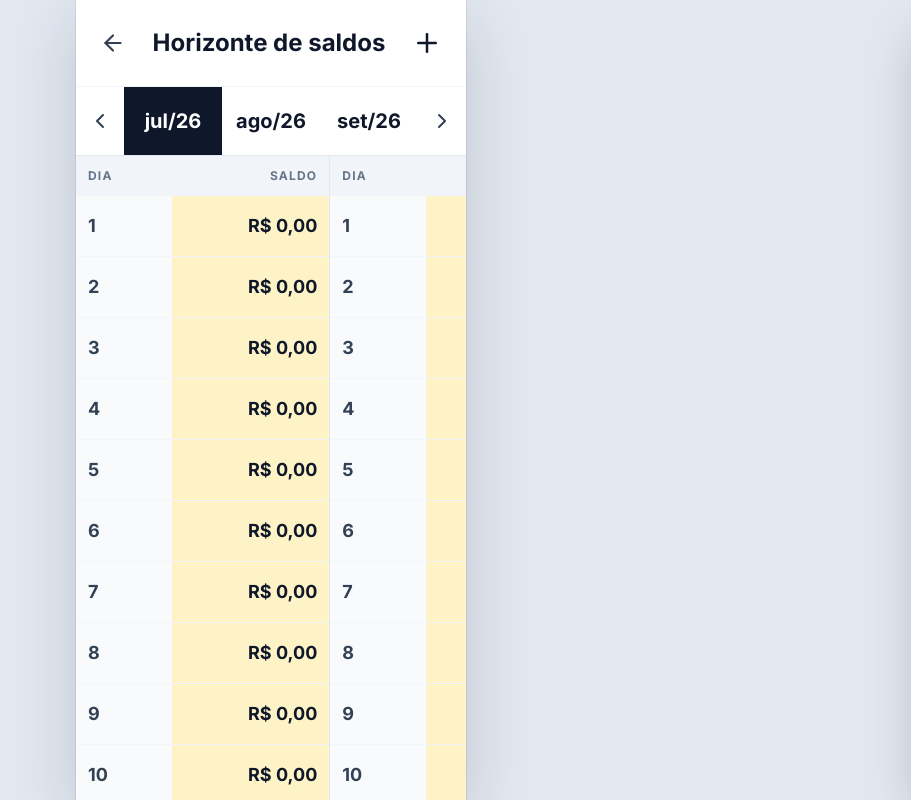
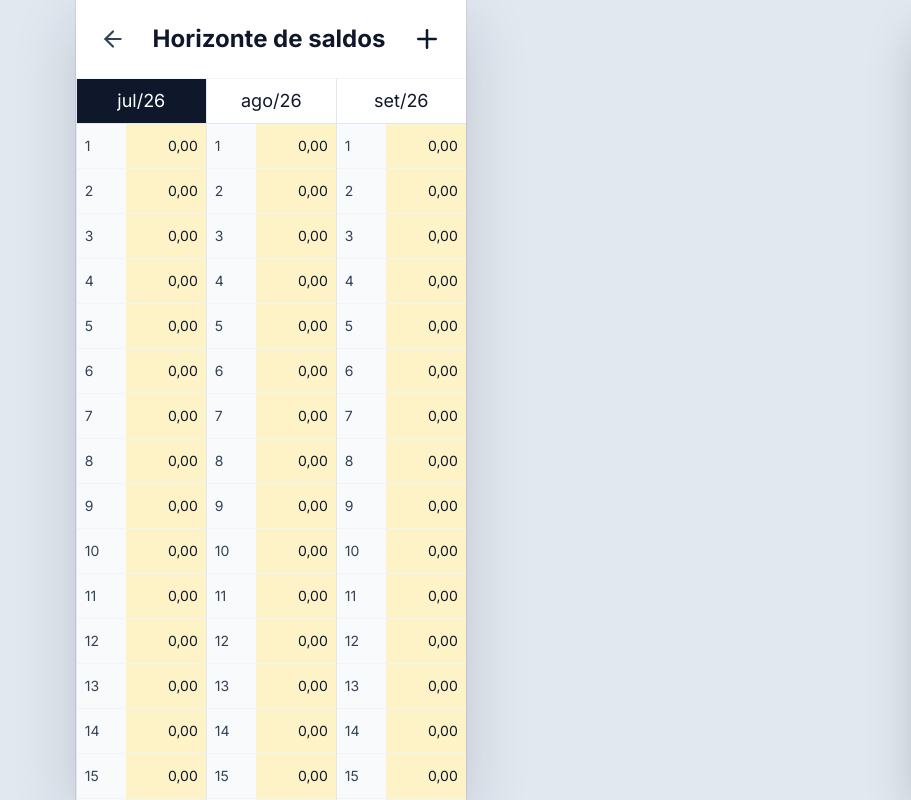
Before and after one commit to Heitor-moreira/Drachma, a React (Vite) app: page / in a window 1280 px wide. Both pictures are taken after a click on the button 806 px from the left and 22 px from the top of the page. Shown: the whole page, without its empty margins (369-1280 px from the left). Built offline with nearby package versions, Linux system fonts and the light colour scheme.

Commit message:
Refina layout do horizonte de saldos

```diff
--- a/components/BalanceHorizonView.tsx
+++ b/components/BalanceHorizonView.tsx
@@ -1,84 +1,56 @@
-import React, { useMemo, useRef } from 'react';
+import React, { useEffect, useMemo, useRef, useState } from 'react';
 import { ArrowLeft, ChevronLeft, ChevronRight, Plus } from 'lucide-react';
 import { CreditCard, DateRange, InitialBalance, Transaction, TransactionType } from '../types';
 import { projectTransactions } from '../finance';
 
-interface Props {
-  transactions: Transaction[];
-  dateRange: DateRange;
-  setDateRange: (range: DateRange) => void;
-  initialBalance: InitialBalance;
-  cards: CreditCard[];
-  currencySymbol: string;
-  onBack: () => void;
-  onAdd: () => void;
-}
-
+interface Props { transactions: Transaction[]; dateRange: DateRange; setDateRange: (range: DateRange) => void; initialBalance: InitialBalance; cards: CreditCard[]; currencySymbol: string; onBack: () => void; onAdd: () => void; }
 const parseDate = (value: string) => { const [year, month, day] = value.split('-').map(Number); return new Date(year, month - 1, day, 12); };
 const formatDate = (date: Date) => `${date.getFullYear()}-${String(date.getMonth() + 1).padStart(2, '0')}-${String(date.getDate()).padStart(2, '0')}`;
-const monthName = (date: Date) => date.toLocaleDateString('pt-BR', { month: 'short', year: '2-digit' }).replace('.', '').replace(' de ', '/');
+const monthLabel = (date: Date) => date.toLocaleDateString('pt-BR', { month: 'short', year: '2-digit' }).replace('.', '').replace(' de ', '/');
 
 const BalanceHorizonView: React.FC<Props> = ({ transactions, dateRange, setDateRange, initialBalance, cards, currencySymbol, onBack, onAdd }) => {
   const anchor = parseDate(dateRange.start);
+  const scrollRef = useRef<HTMLDivElement>(null);
+  const [activeIndex, setActiveIndex] = useState(12);
   const months = useMemo(() => {
-    const firstMonth = new Date(anchor.getFullYear(), anchor.getMonth(), 1, 12);
-    const lastMonth = new Date(anchor.getFullYear(), anchor.getMonth() + 3, 0, 12);
-    const projected = projectTransactions(transactions, '0000-01-01', formatDate(lastMonth), cards);
-    let carriedBalance = initialBalance.amount + projected
-      .filter(transaction => parseDate(transaction.date) < firstMonth)
-      .reduce((sum, transaction) => sum + (transaction.type === TransactionType.INCOME ? transaction.amount : -transaction.amount), 0);
-
-    return Array.from({ length: 3 }, (_, monthIndex) => {
-      const month = new Date(firstMonth.getFullYear(), firstMonth.getMonth() + monthIndex, 1, 12);
-      const daysInMonth = new Date(month.getFullYear(), month.getMonth() + 1, 0).getDate();
-      const rows = Array.from({ length: daysInMonth }, (_, dayIndex) => {
+    const first = new Date(anchor.getFullYear(), anchor.getMonth() - 12, 1, 12);
+    const last = new Date(anchor.getFullYear(), anchor.getMonth() + 13, 0, 12);
+    const projected = projectTransactions(transactions, '0000-01-01', formatDate(last), cards);
+    let balance = initialBalance.amount + projected.filter(t => parseDate(t.date) < first).reduce((sum, t) => sum + (t.type === TransactionType.INCOME ? t.amount : -t.amount), 0);
+    return Array.from({ length: 25 }, (_, index) => {
+      const month = new Date(first.getFullYear(), first.getMonth() + index, 1, 12);
+      const days = new Date(month.getFullYear(), month.getMonth() + 1, 0).getDate();
+      const rows = Array.from({ length: days }, (_, dayIndex) => {
         const date = formatDate(new Date(month.getFullYear(), month.getMonth(), dayIndex + 1, 12));
-        const total = projected.filter(transaction => transaction.date === date)
-          .reduce((sum, transaction) => sum + (transaction.type === TransactionType.INCOME ? transaction.amount : -transaction.amount), 0);
-        carriedBalance += total;
-        return { day: dayIndex + 1, balance: carriedBalance };
+        balance += projected.filter(t => t.date === date).reduce((sum, t) => sum + (t.type === TransactionType.INCOME ? t.amount : -t.amount), 0);
+        return { day: dayIndex + 1, balance };
       });
       return { month, rows };
     });
   }, [transactions, dateRange, initialBalance, cards]);
 
+  const monthWidth = () => scrollRef.current ? scrollRef.current.clientWidth / 3 : 0;
+  const scrollToIndex = (index: number) => scrollRef.current?.scrollTo({ left: Math.max(0, Math.min(index, months.length - 3) * monthWidth()), behavior: 'smooth' });
   const moveMonth = (delta: number) => {
-    const next = new Date(anchor.getFullYear(), anchor.getMonth() + delta, 1, 12);
-    setDateRange({ start: formatDate(next), end: formatDate(new Date(next.getFullYear(), next.getMonth() + 1, 0, 12)) });
-  };
-  const swipeStartX = useRef<number | null>(null);
-  const onTouchStart = (event: React.TouchEvent<HTMLElement>) => { swipeStartX.current = event.touches[0]?.clientX ?? null; };
-  const onTouchEnd = (event: React.TouchEvent<HTMLElement>) => {
-    if (swipeStartX.current === null) return;
-    const distance = (event.changedTouches[0]?.clientX ?? swipeStartX.current) - swipeStartX.current;
-    swipeStartX.current = null;
-    if (Math.abs(distance) >= 50) moveMonth(distance < 0 ? 1 : -1);
+    const next = Math.max(0, Math.min(months.length - 3, activeIndex + delta));
+    setActiveIndex(next);
+    scrollToIndex(next);
   };
 
-  return <section className="min-h-full touch-pan-y bg-white dark:bg-slate-950" onTouchStart={onTouchStart} onTouchEnd={onTouchEnd}>
-    <header className="flex items-center justify-between border-b border-slate-100 px-4 py-5 dark:border-slate-800">
-      <button onClick={onBack} aria-label="Voltar" className="rounded-xl p-2 text-slate-700 dark:text-white"><ArrowLeft size={26} /></button>
-      <h1 className="text-2xl font-black text-slate-900 dark:text-white">Horizonte de saldos</h1>
-      <button onClick={onAdd} aria-label="Adicionar lançamento" className="rounded-xl p-2 text-slate-900 dark:text-white"><Plus size={30} /></button>
-    </header>
+  useEffect(() => { const timer = window.setTimeout(() => scrollToIndex(12), 0); return () => window.clearTimeout(timer); }, []);
+  const handleScroll = () => { const width = monthWidth(); if (!width) return; const index = Math.round((scrollRef.current?.scrollLeft ?? 0) / width); setActiveIndex(Math.max(0, Math.min(index, months.length - 3))); };
 
-    <div className="flex items-center border-b border-slate-200 bg-white dark:border-slate-800 dark:bg-slate-900">
-      <button onClick={() => moveMonth(-1)} aria-label="Meses anteriores" className="shrink-0 p-3 text-slate-700 dark:text-slate-200"><ChevronLeft size={24} /></button>
-      <div className="grid min-w-0 flex-1 grid-cols-3 text-center text-xl font-black">
-        {months.map((item, index) => <button key={formatDate(item.month)} onClick={() => index > 0 && moveMonth(index)} className={`py-5 ${index === 0 ? 'bg-slate-900 text-white dark:bg-white dark:text-slate-900' : 'text-slate-900 dark:text-white'}`}>{monthName(item.month)}</button>)}
-      </div>
-      <button onClick={() => moveMonth(1)} aria-label="Próximos meses" className="shrink-0 p-3 text-slate-700 dark:text-slate-200"><ChevronRight size={24} /></button>
-    </div>
+  const formatBalance = (balance: number) => {
+    if (Math.abs(balance) >= 1000) {
+      const abbreviated = balance / 1000;
+      return `${abbreviated.toFixed(abbreviated % 1 === 0 ? 0 : 2).replace('.', ',')}K`;
+    }
+    return balance.toLocaleString('pt-BR', { minimumFractionDigits: 2 });
+  };
 
-    <div className="overflow-x-auto">
-      <div className="grid min-w-[760px] grid-cols-3 divide-x divide-slate-200 dark:divide-slate-800">
-        {months.map((item, monthIndex) => <div key={formatDate(item.month)}>
-          <div className="grid grid-cols-[38%_62%] bg-slate-100 px-3 py-3 text-xs font-black uppercase tracking-widest text-slate-500 dark:bg-slate-800 dark:text-slate-300"><span>Dia</span><span className="text-right">Saldo</span></div>
-          <div>{item.rows.map(row => <div key={`${monthIndex}-${row.day}`} className="grid grid-cols-[38%_62%] border-b border-slate-100 dark:border-slate-800"><span className="bg-slate-50 px-3 py-4 text-lg font-bold text-slate-700 dark:bg-slate-900 dark:text-slate-300">{row.day}</span><span className={`px-3 py-4 text-right text-lg font-black ${row.balance < 0 ? 'bg-rose-50 text-rose-600 dark:bg-rose-950/30' : row.balance === 0 ? 'bg-amber-100 text-slate-900 dark:bg-amber-950/30 dark:text-amber-200' : 'bg-emerald-300 text-emerald-950 dark:bg-emerald-900/50 dark:text-emerald-100'}`}>{currencySymbol} {row.balance >= 1000 ? `${(row.balance / 1000).toFixed(2)}K` : row.balance.toLocaleString('pt-BR', { minimumFractionDigits: 2 })}</span></div>)}</div>
-        </div>)}
-      </div>
-    </div>
+  return <section className="min-h-full bg-white dark:bg-slate-950">
+    <header className="flex items-center justify-between border-b border-slate-100 px-4 py-4 dark:border-slate-800"><button onClick={onBack} aria-label="Voltar" className="rounded-xl p-2 text-slate-700 dark:text-white"><ArrowLeft size={26} /></button><h1 className="text-2xl font-black text-slate-900 dark:text-white">Horizonte de saldos</h1><button onClick={onAdd} aria-label="Adicionar lançamento" className="rounded-xl p-2 text-slate-900 dark:text-white"><Plus size={30} /></button></header>
+    <div ref={scrollRef} onScroll={handleScroll} className="overflow-x-auto overscroll-x-contain snap-x snap-mandatory touch-pan-x"><div className="flex min-w-0">{months.map((item, index) => <div key={formatDate(item.month)} className="w-1/3 min-w-[33.333333%] shrink-0 snap-start border-r border-slate-200 dark:border-slate-800"><div className={`border-b border-slate-200 py-2 text-center text-lg font-normal dark:border-slate-800 ${index === activeIndex ? 'bg-slate-900 text-white dark:bg-white dark:text-slate-900' : 'bg-white text-slate-900 dark:bg-slate-900 dark:text-white'}`}>{monthLabel(item.month)}</div>{item.rows.map(row => <div key={`${index}-${row.day}`} className="grid grid-cols-[38%_62%] border-b border-slate-100 text-sm dark:border-slate-800"><span className="bg-slate-50 px-2 py-3 font-normal text-slate-700 dark:bg-slate-900 dark:text-slate-300">{row.day}</span><span className={`px-2 py-3 text-right font-normal ${row.balance === 0 ? 'bg-amber-100 text-slate-900 dark:bg-amber-950/40 dark:text-amber-200' : row.balance < 0 ? 'bg-rose-50 text-rose-600 dark:bg-rose-950/30' : 'bg-emerald-300 text-emerald-950 dark:bg-emerald-900/50 dark:text-emerald-100'}`}>{formatBalance(row.balance)}</span></div>)}</div>)}</div></div>
   </section>;
 };
-
 export default BalanceHorizonView;
```
